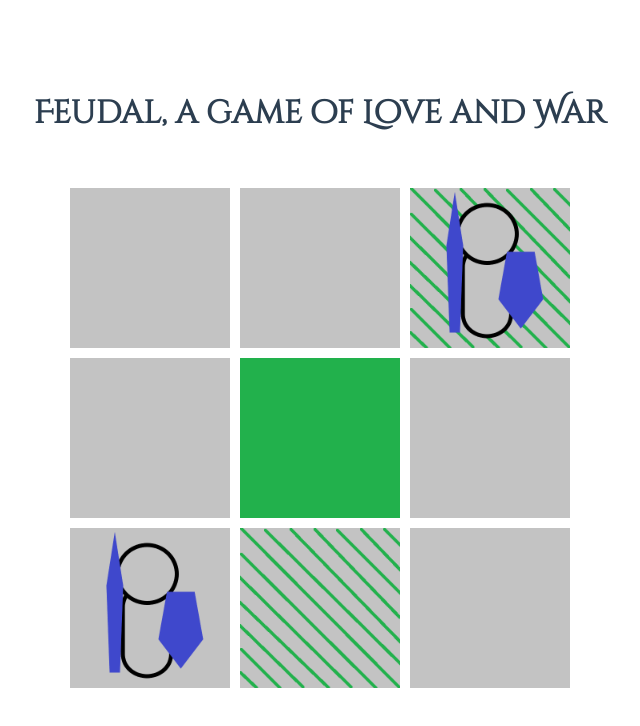
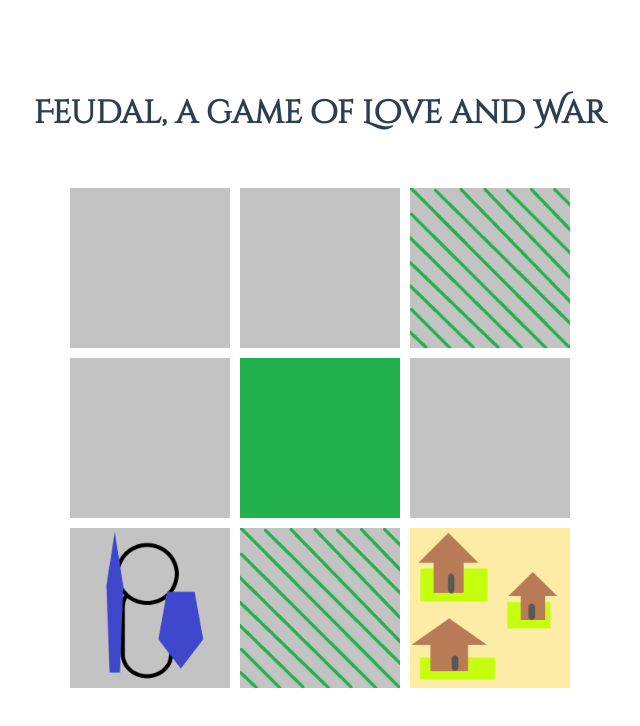
Before and after one commit to clbmrls14/feudal, a Vue app: page / in a window 1280 px wide. Shown: the top 726 px of the page, without its empty margins (320-960 px from the left). Built offline with nearby package versions, Linux system fonts and the light colour scheme.

Commit message:
minor changes

```diff
--- a/src/components/game_board.vue
+++ b/src/components/game_board.vue
@@ -90,7 +90,7 @@
         move (x, y) {
              alert("this is the x and y coordinates " + x + " "+ y)
 
-             fig_board[x][y] = 5
+             fig_board[x][y] = 1
         }
     }
 
--- a/src/data/figure_board.js
+++ b/src/data/figure_board.js
@@ -1,9 +1,9 @@
 import tiles from './tile.js';
 
 var fig_board = [
-    [[8], [8], [5]],
-    [[8], [8], [8]],
-    [[5], [8], [8]]
+    [[0], [0], [0]],
+    [[0], [0], [0]],
+    [[1], [0], [0]]
 ];
 
 export default fig_board;
--- a/src/data/tile.js
+++ b/src/data/tile.js
@@ -55,87 +55,20 @@
      figures: [
          {
              id: 0,
-             description:'The king can only move 1 or 2 spaces in any direction',
-             title: 'King',
-             src: images('./figure_pikeman_blue_field.png'),
-             royalty: true,
-             horse: false,
+             description:'No figure',
+             title: 'None',
+             src: images('./nothing.png'),
+             money: 0
            },
-           {
+          {
              id: 1,
-             description: 'The duke can move in any direction as many spaces as you want, but cannot cross swamps',
-             title: 'Duke',
-             src: images('./figure_pikeman_green_field.png'),
-             royalty: true,
-             horse: true,
-           },
-           {
-             id: 2,
-             description:'The prince can move in any direction for any length, but cannot cross swamps',
-             title: 'Prince',
-             src: images('./figure_pikeman_yellow_field.png'),
-             royalty: true,
-             horse: true,
-           },
-           {
-             id: 3,
-             description: 'Moves one square horizontally or vertically, then one square diagonally',
-             title: 'Squire',
-             src: images('./figure_pikeman_orange_field.png'),
-             royalty: false,
-             horse: false,
-           },
-           {
-             id: 4,
-             description: 'Can move in any direction for any length',
-             title: 'knight',
-             src: images('./figure_pikeman_pink_field.png'),
-             royalty: false,
-             horse: true,
-           },
-           {
-             id: 5,
-             description: 'Can move once diagonally or up to 12 forward/backward or from side to side',
-             title: 'Pikeman',
+             description: 'Player character',
+             title: 'Player',
              src: images('./test_figure.png'),
-             royalty: false,
-             horse: false,
-           },
-           {
-             id: 6,
-             description: 'Can move in three spaces or can shoot in three spaces',
-             title: 'Archer',
-             src: images('./figure_pikeman_green_field.png'),
-             royalty: false,
-             horse: false,
-           },
-           {
-             id: 7,
-             description: 'Can move up to 12 spaces diagonally or 1 forward/backward or side to side',
-             title: 'Sergeant',
-             src: images('./figure_pikeman_orange_field.png'),
-             royalty: false,
-             horse: false,
-          },
-          {
-             id: 8,
-             description: 'No figure',
-             title: 'none',
-             src: images('./nothing.png'),
-             royalty: false,
-             horse: false,
+             money: 0
           }
 
      ],
 };
 
 export default game;
-// import tiles from './tile.js';
-
-// const tile_board = [
-//     [tiles.tile[0], tiles.tile[0], tiles.tile[1]],
-//     [tiles.tile[0], tiles.tile[2], tiles.tile[0]],
-//     [tiles.tile[0], tiles.tile[1], tiles.tile[0]]
-// ];
-
-// export default tile_board;
--- a/src/data/tile_board.js
+++ b/src/data/tile_board.js
@@ -3,7 +3,7 @@
 const tile_board = [
     [tiles.tile[0], tiles.tile[0], tiles.tile[1]],
     [tiles.tile[0], tiles.tile[2], tiles.tile[0]],
-    [tiles.tile[0], tiles.tile[1], tiles.tile[0]]
+    [tiles.tile[0], tiles.tile[1], tiles.tile[3]]
 ];
 
 export default tile_board;
```
